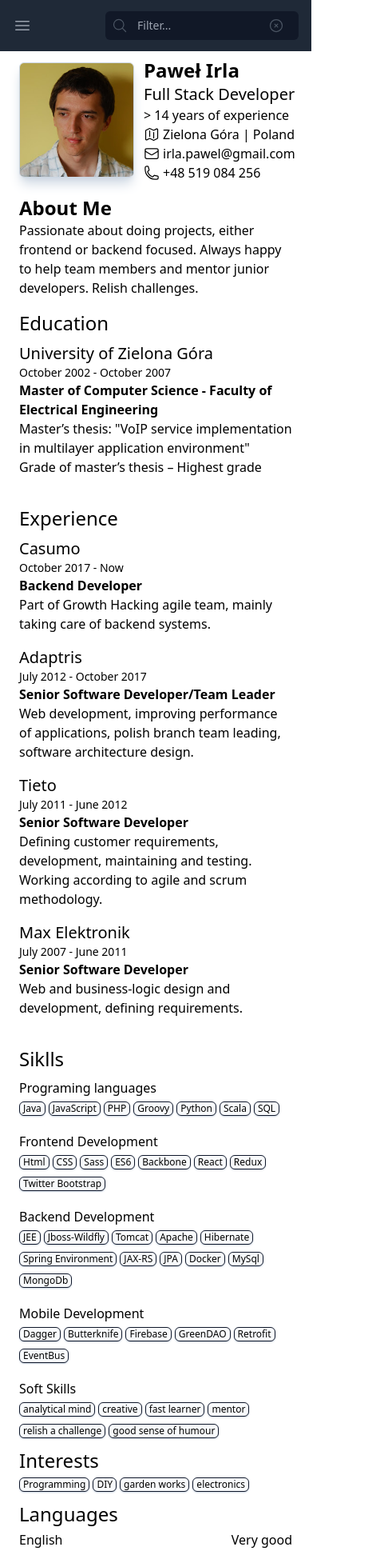
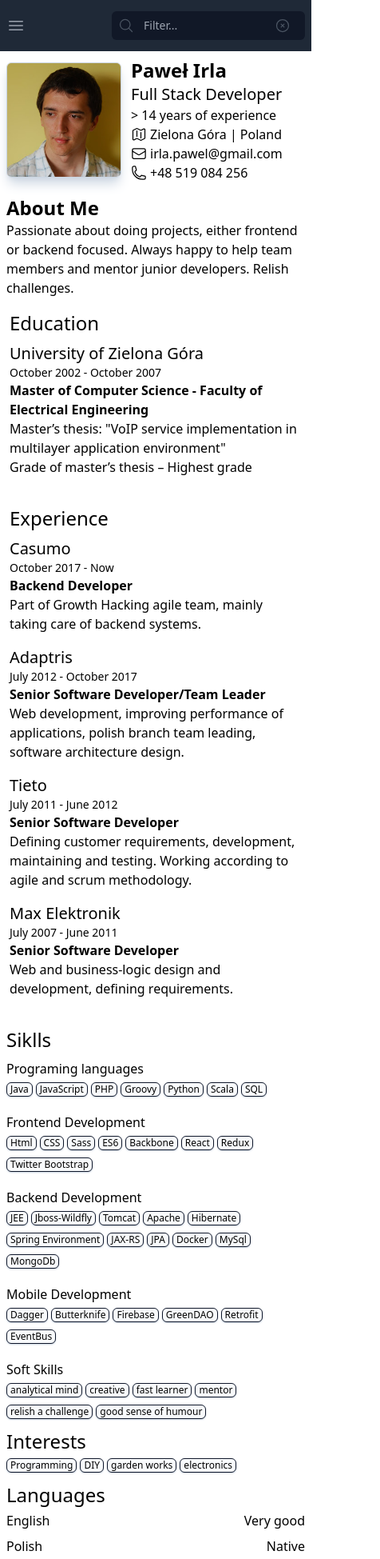
Before and after one commit to irla/irla.github.io, a Next.js app: page / in a window 390 px wide. Shown: the top 1949 px of the page at 80% size, 476 px wide, since content can reach past the window. Built offline with nearby package versions, Linux system fonts and the light colour scheme.

Commit message:
Sort fix, viewport fix, styling improvement in progress

```diff
--- a/pages/index.tsx
+++ b/pages/index.tsx
@@ -43,6 +43,7 @@ const Home: NextPage<Props> = ({experience, skills, projects}: Props) => {
     <div>
       <Head>
         <title>Paweł Irla - CV</title>
+        <meta name="viewport" content="width=device-width, initial-scale=1" />
         <meta name="description" content="CV page description" />
         <link rel="icon" href="/favicon.ico" />
       </Head>
@@ -50,24 +51,24 @@ const Home: NextPage<Props> = ({experience, skills, projects}: Props) => {
       <header className="print:hidden">
         <Navbar onFilterUpdate={(value) => {setFilter(value)}} filterValue={filter}/>
       </header>
-
-      <main className='px-2 print:px-0 sm:px-10 max-w-7xl mx-auto'>
+      { /* px-2 sm:px-6 lg:px-8 md:px-4 */ }
+      <main className='print:px-0 max-w-7xl mx-auto'>
         <div className={filterIsBlank ? 'sm:flex' : 'hidden'}>
-          <div className="px-2 sm:px-6 lg:px-8 md:px-1">
+          <div className="">
             <PersonalDetails />
           </div>
-          <div className="px-2 sm:px-6 lg:px-8 md:px-1 lg:basis-2/3 sm:basis-2/4">
+          <div className="lg:basis-2/3 sm:basis-1/3">
             <About />
           </div>
         </div>
         <div className="sm:flex sm:flex-wrap">
-          <div className={(filterIsBlank ? '' : "hidden ") + "px-2 sm:px-6 lg:px-8 md:px-2 sm:basis-2/3"}>
+          <div className={(filterIsBlank ? '' : "hidden ") + "px-1 sm:px-6 lg:px-8 md:px-2 sm:basis-2/3"}>
             <Experience work={experience.work} education={experience.education} />
           </div>
-          <div className="px-2 sm:px-6 lg:px-8 md:px-2 lg:basis-1/3 sm:basis-1/3 ">
+          <div className="sm:px-6 lg:px-8 md:px-2 lg:basis-1/3 sm:basis-1/3 ">
             <Skills skills={skills.skills} languages={skills.languages} interests={skills.interests} filter={filter} filterSetter={(value) => setFilter(value)}/>
           </div>
-          <div className={'px-2 sm:px-6 lg:px-8 md:px-2 ' + (filterIsBlank ? 'sm:basis-full' : "-order-1 sm:basis-2/3")}>
+          <div className={'sm:px-6 lg:px-8 md:px-2 ' + (filterIsBlank ? 'sm:basis-full' : "-order-1 sm:basis-2/3")}>
             <Projects commercial={projects.commercial} hobby={projects.hobby} filter={filter} />
           </div>
         </div>
--- a/sections/Navbar.tsx
+++ b/sections/Navbar.tsx
@@ -58,7 +58,7 @@ export const Navbar: React.FC<NavbarProps> = ({onFilterUpdate, filterValue}) =>
     <Disclosure as="nav" className="bg-gray-800">
       {({ open }) => (
         <>
-          <div className="max-w-7xl mx-auto px-2 sm:px-6 lg:px-8 md:px-2">
+          <div className="max-w-7xl mx-auto">
             <div className="relative flex items-center justify-between h-16">
               <div className="absolute inset-y-0 left-0 flex items-center sm:hidden">
                 {/* Mobile menu button*/}
--- a/sections/Projects/Project.tsx
+++ b/sections/Projects/Project.tsx
@@ -20,14 +20,14 @@ export const Project: React.FC<ProjectProps> = ({project, left, filter}) => {
             : <div className='relative rotate-45 w-2 h-2 border-l border-b z-50 bg-slate-100 -left-1'></div>
 
         return (
-        <div className="border rounded-md m-2 flex flex-wrap">
+        <div className={'border rounded-md flex flex-wrap my-2 ' + (left ? 'mr-2' : 'ml-2')} >
             <div className={'basis-full bg-slate-100 flex items-center py-1 ' + (left ? 'text-right' : ' flex-row-reverse')}>
                 <span className={left ? 'mr-auto text-left pl-2' : 'ml-auto text-right pr-2'}>{project.name}</span>
                 <DateRange from={project.startDate} to={project.endDate} size='xs'/>
                 {pointer}
             </div>
-            <div className='basis-full px-2 my-2'>{project.description}</div>
-            <div className='basis-full px-2 mb-2'>
+            <div className='basis-full px-1 my-1 sm:px-2 sm:my-2'>{project.description}</div>
+            <div className='basis-full px-1 mb-1 sm:px-2 sm:mb-2'>
             {project.technologies.map(technology => {
                                 return <Pill key={technology} label={technology} highlighted={highlighted(technology)} />
                             })}
--- a/sections/Projects/index.tsx
+++ b/sections/Projects/index.tsx
@@ -79,11 +79,8 @@ const sortYears = (years: Map<number, YearOfProjects>, sortDir: SortDir): Map<nu
 }
 
 const sort = <Type,>(map: Map<number, Type>, sortDir: SortDir): Map<number, Type> => {
-    let entries = [... map].sort()
-    if (sortDir == SortDir.DESC) {
-        entries = entries.reverse()
-    }
-    return new Map(entries)
+    const direction = sortDir == SortDir.ASC ? 1 : -1
+    return new Map([... map].sort((a, b) => (a[0] - b[0]) * direction))
 }
 
 export const filterMatches = (filter: string, skillName: string): boolean => {
@@ -95,7 +92,7 @@ export const Projects: React.FC<ProjectsProps> = (props) => {
     const grouped = groupSortAndFilter(props)
 
     return (
-        <div className="p-2">
+        <div className="p-1 sm:p-2">
             <div className='block text-2xl'>Projects</div>
                 {[... grouped].map(([year, yearOfProjects]) => {
                     return <div className='flex flex-wrap'>
```
Also changed, not shown: 1 other file (tests, documents, lock files or other folders).
